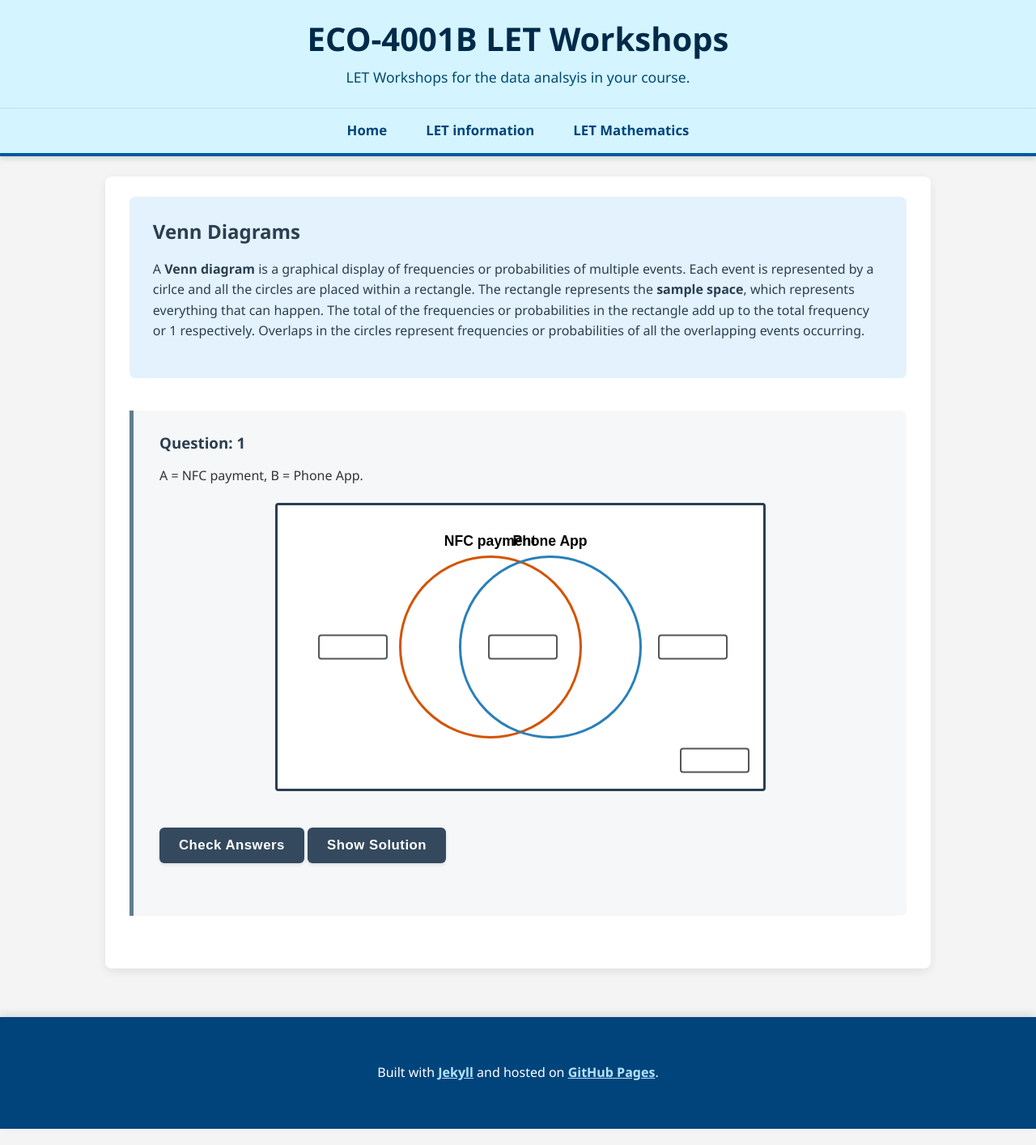
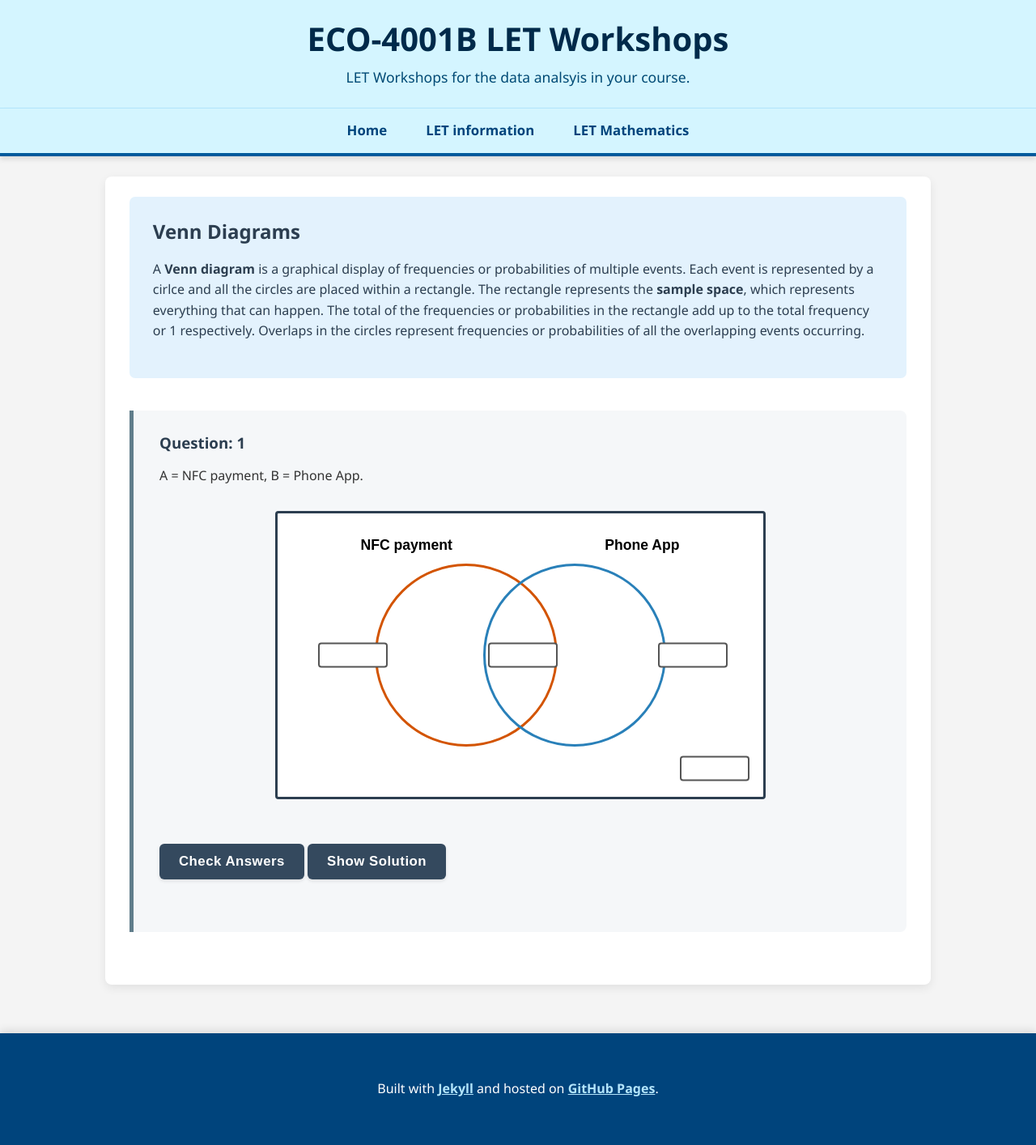
Before and after one commit to probe973/eco-4001b, a Jekyll site: the page built from probability/03-venn.md, in a window 1280 px wide. Shown: the whole page at 81% size. Built offline with Jekyll 4.4.1, drawn with Linux system fonts in a browser that asks for light colours.

Commit message:
Refine Venn diagram styles for better layout and validation

```diff
--- a/assets/css/style.css
+++ b/assets/css/style.css
@@ -461,21 +461,21 @@ input[type=number] {
     background-color: #ffe6e6;
 }
 
-/* --- VENN DIAGRAM STYLES (Fixed) --- */
+/* --- VENN DIAGRAM STYLES (Fixed Labels & Validation) --- */
 
 .venn-wrapper {
     position: relative;
     width: 100%;
     max-width: 600px;
     height: 350px;
-    margin: 20px auto;
+    margin: 30px auto; /* Added space for labels on top */
     border: 3px solid #2c3e50;
     background-color: #fff;
     border-radius: 4px;
     font-family: sans-serif;
 }
 
-/* The Circles - MOVED CLOSER FOR MORE OVERLAP */
+/* Circles - Balanced overlap (20%) */
 .venn-circle {
     position: absolute;
     width: 220px;
@@ -484,29 +484,39 @@ input[type=number] {
     border: 3px solid #2c3e50;
     top: 50%;
     transform: translateY(-50%);
-    background-color: transparent; /* Ensure we can see through them */
-    pointer-events: none; /* Let clicks pass through to inputs if they overlap weirdly */
+    pointer-events: none; /* Allows clicking through the circle to inputs */
 }
 
 .venn-left {
-    left: 25%; /* Increased from 15% to create more overlap */
-    border-color: #d35400; /* Orange */
+    left: 20%; /* Moved out slightly to give text room */
+    border-color: #d35400;
 }
 
 .venn-right {
-    right: 25%; /* Increased from 15% to create more overlap */
-    border-color: #2980b9; /* Blue */
+    right: 20%; /* Moved out slightly to give text room */
+    border-color: #2980b9;
 }
 
-/* Labels */
+/* Labels - Pushed AWAY from the center collision zone */
 .venn-label {
     position: absolute;
-    top: -35px;
-    width: 100%;
-    text-align: center;
+    top: -40px; /* Higher up */
+    width: 150%; /* Wider to prevent wrapping */
     font-weight: bold;
     font-size: 1.1em;
     color: #000;
+}
+
+/* Push Left Label Left */
+.venn-left .venn-label {
+    text-align: left;
+    left: -20px;
+}
+
+/* Push Right Label Right */
+.venn-right .venn-label {
+    text-align: right;
+    right: -20px;
 }
 
 /* Input Zones */
@@ -516,13 +526,13 @@ input[type=number] {
     transform: translate(-50%, -50%);
     width: 80px;
     text-align: center;
-    z-index: 10;
+    z-index: 20; /* High z-index to be clickable */
 }
 
-/* Adjusted positions for greater overlap */
+/* Positions */
 .zone-a-only { left: 15%; }
 .zone-b-only { left: 85%; }
-.zone-intersect { left: 50%; } /* Center */
+.zone-intersect { left: 50%; }
 .zone-outside {
     top: 90%;
     left: 90%;
@@ -535,18 +545,20 @@ input[type=number] {
     padding: 6px;
     text-align: center;
     font-weight: bold;
-    border: 2px solid #555; /* Thicker default border for visibility */
+    border: 2px solid #555;
     border-radius: 4px;
     background-color: #fff;
+    pointer-events: auto; /* Ensures input is clickable */
 }
 
-/* --- VALIDATION OVERRIDES (Fixing the "Not Red" issue) --- */
-.venn-zone input.input-correct {
+/* --- FORCE VALIDATION COLORS (Global Override) --- */
+/* This ensures the red/green borders appear regardless of where the input is */
+input.input-correct {
     border: 3px solid #006400 !important; /* Dark Green */
     background-color: #e8f5e9 !important;
 }
 
-.venn-zone input.input-incorrect {
+input.input-incorrect {
     border: 3px solid #8b0000 !important; /* Dark Red */
     background-color: #fbe9e7 !important;
 }
@@ -559,12 +571,12 @@ input[type=number] {
     border-radius: 3px;
 }
 
-/* Mobile Responsiveness */
+/* Mobile */
 @media (max-width: 500px) {
-    .venn-wrapper { height: 280px; }
+    .venn-wrapper { height: 300px; }
     .venn-circle { width: 150px; height: 150px; }
-    .venn-left { left: 15%; }
-    .venn-right { right: 15%; }
+    .venn-left { left: 10%; }
+    .venn-right { right: 10%; }
     .zone-a-only { left: 10%; }
     .zone-b-only { left: 90%; }
 }
```
